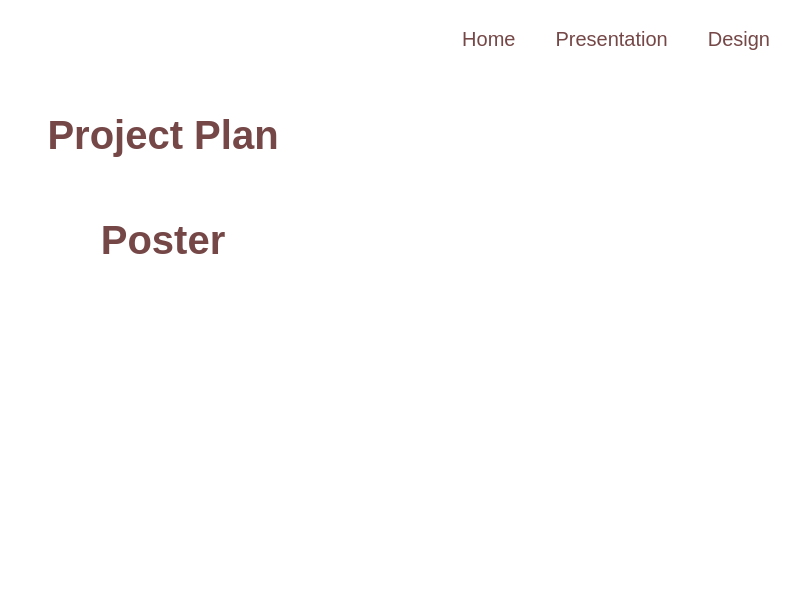
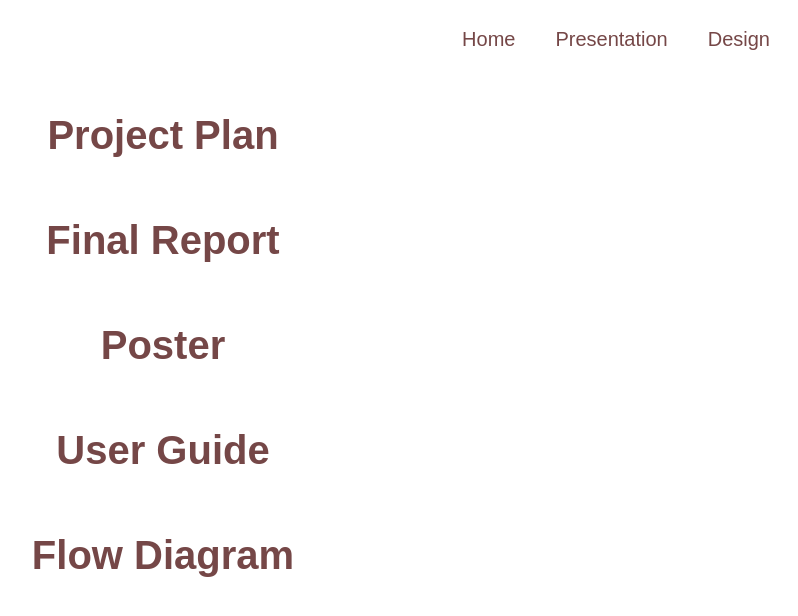
Before and after one commit to sp12-music-scheduling/sp12-music-sch-app-website, a plain HTML site: page documents.html in a window 1280 px wide. Shown: the whole page, without its empty margins (482-1280 px from the left). Drawn offline with Linux system fonts and the light colour scheme.

Commit message:
Add files to documents.html; Make some minor changes in src folder

```diff
--- a/documents.html
+++ b/documents.html
@@ -16,9 +16,10 @@
         </ul>
       </nav>
     </header>
-      <a href ="files/Project%20Plan.pdf" target="_blank"><h1 id="pp_title"> Project Plan</h1></a>
-      <a href ="files/c-day-poster-v1.pptx.pdf" target="_blank"><h1 id="pp_title"> Poster</h1></a>
-      <!-- User Guide  -->
-      <!--  Flow Diagram   -->
+      <a href ="files/Project%20Plan.pdf" target="_blank"><h1 id="filename"> Project Plan</h1></a>
+      <a href ="files/Final%20Report%20-%20Studio%20Buddy.pdf" target="_blank"><h1 id="filename">Final Report</h1></a>
+      <a href ="files/c-day-poster-v1.pptx.pdf" target="_blank"><h1 id="filename"> Poster</h1></a>
+      <a href ="files/Studio%20Buddy%20User%20Guide.pdf" target="_blank"><h1 id="filename"> User Guide</h1></a>
+      <a href ="files/Studio%20Buddy%20Logic%20Flow%20Diagram.pdf" target="_blank"><h1 id="filename">Flow Diagram</h1></a>
     </body>
 </html>
--- a/src/styles.css
+++ b/src/styles.css
@@ -121,7 +121,7 @@ footer ul li{
 .login-view{
     margin-bottom: 50px;
 }
-#pp_title{
+#filename{
      text-align: center;
      color: #754747;
      margin: 60;
```
Also changed, not shown: src/pages_style.css (deleted), 3 other files.
